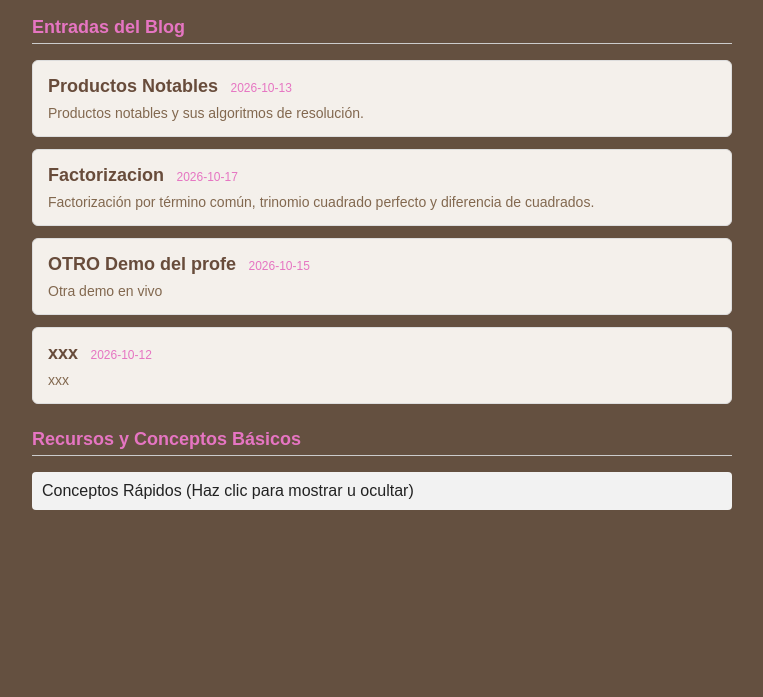
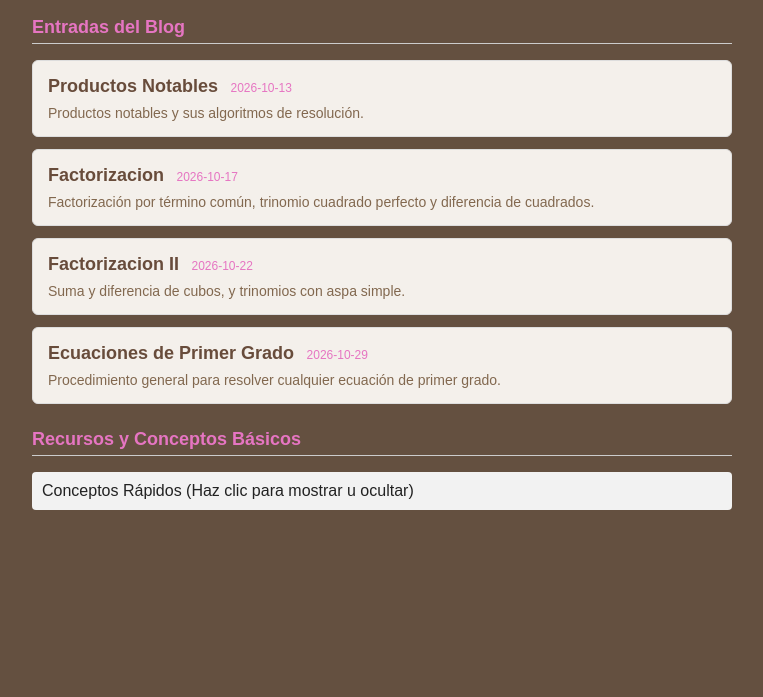
Before and after one commit to esme-pe/PROYECTO-Matematico, a plain HTML site: page index.html in a window 1280 px wide. Shown: the part 103-800 px from the top of the page, without its empty margins (258-1021 px from the left). Drawn offline with Linux system fonts and the light colour scheme; a web font is replaced by a local one.

Commit message:
Se agregaron los temas a las entradas, pero no hay informacion aun

```diff
--- a/entradas/otra-demo.js
+++ b/entradas/Factorizacion-II.js
@@ -1,6 +1,6 @@
 contenidoEntrada = `
 <section>
-    <h2>OTRA DEMOSTRACIÓN EN VIVO</h2>
+    <h2>Factorizacion II</h2>
     <p>OTRA Demostración de cómo crear una nueva entrada</p>
     <h3>OTRO Subtítulo</h3>
     <p>OTRO Esto es un párrafo</p>
--- a/entradas/productos_notables.js
+++ b/entradas/productos_notables.js
@@ -1,8 +1,8 @@
 contenidoEntrada = `
 <section>
    <p>Los productos notables son fórmulas que te van a ayudar a resolver ciertos polinomios sin tener que multiplicar término por término.</p>
-    <h3 class="texto1">Para qué sirven</h3>
-    <ul class="texto1">
+    <h3>Para qué sirven</h3>
+    <ul class="destacado texto1">
 
         <li>Simplificar multiplicaciones algebraicas rápidamente.</li>
         <li>Factorizar expresiones (se usan “al revés”: de x² − 16 pasas a (x + 4)(x −4)).</li>
--- a/index.html
+++ b/index.html
@@ -19,7 +19,7 @@
 /* Para cambiar el color del titulo aqui */
             color: #FFB8F0;
             cursor: pointer;
-            border-bottom: 2px solid #1a5276;
+            border-bottom: 2px solid #FFB8F0;
             padding-bottom: 5px;
         }
 /* lit los subtitulos */
--- a/posts.js
+++ b/posts.js
@@ -15,17 +15,17 @@ const publicaciones = [
   },
   {
     id: "otro-test",
-    titulo: "OTRO Demo del profe",
-    archivo: "entradas/otra-demo.js",
-    fecha: "2026-10-15",
-    resumen: "Otra demo en vivo"
+    titulo: "Factorizacion II",
+    archivo: "entradas/Factorizacion-II.js",
+    fecha: "2026-10-22",
+    resumen: "Suma y diferencia de cubos, y trinomios con aspa simple."
   },
   {
-    id: "nueva-demo",
-    titulo: "xxx",
-    archivo: "entradas/nuevademo.js",
-    fecha: "2026-10-12",
-    resumen: "xxx"
+    id: "demo",
+    titulo: "Ecuaciones de Primer Grado",
+    archivo: "entradas/Ecuacion-primer-grado.js",
+    fecha: "2026-10-29",
+    resumen: "Procedimiento general para resolver cualquier ecuación de primer grado."
   }
 
 ];
```
Also changed, not shown: entrada.html (+2 -2 lines), entradas/Ecuacion-primer-grado.js (renamed from entradas/test-del-profe.js), 1 other file.
